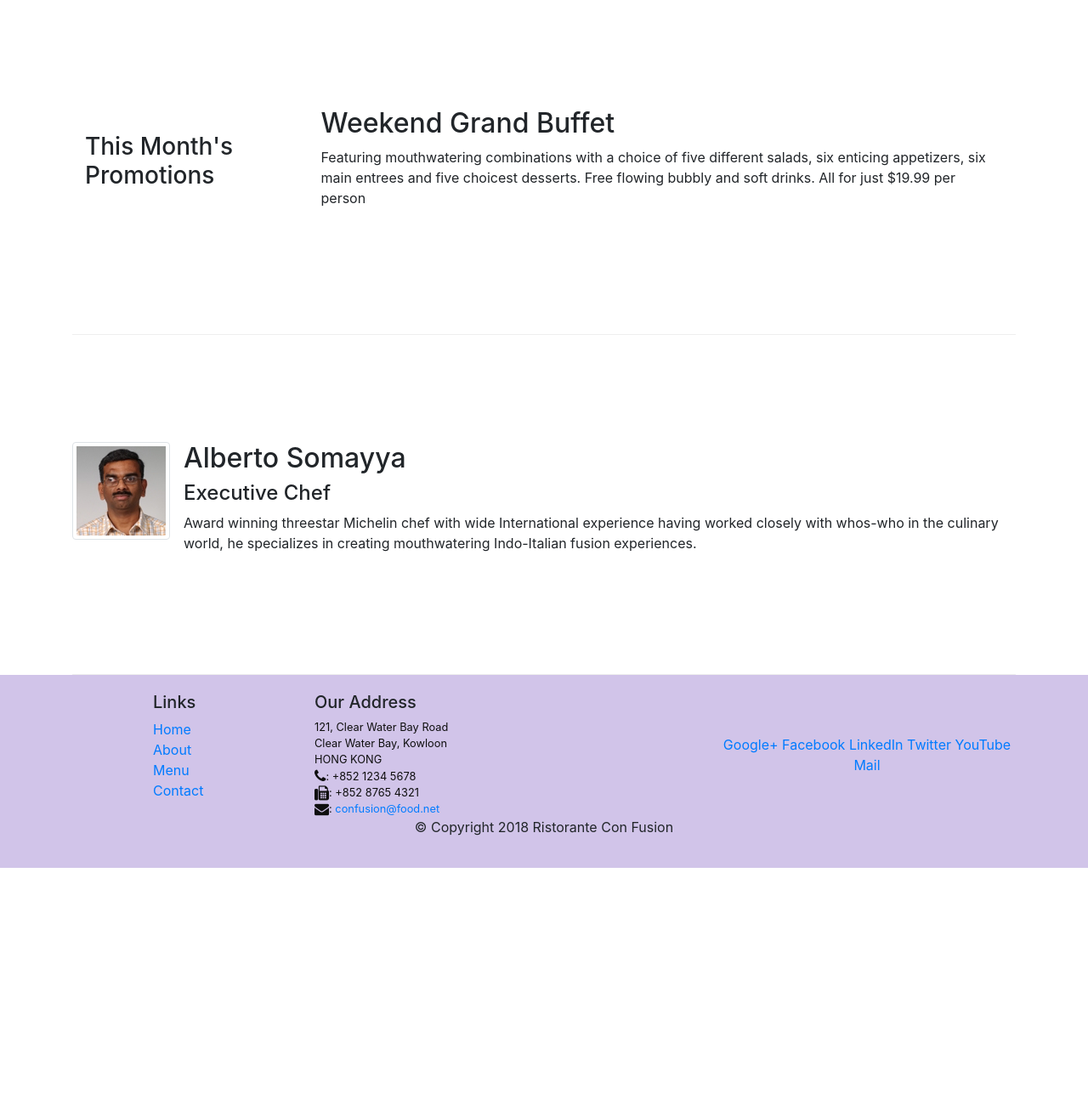
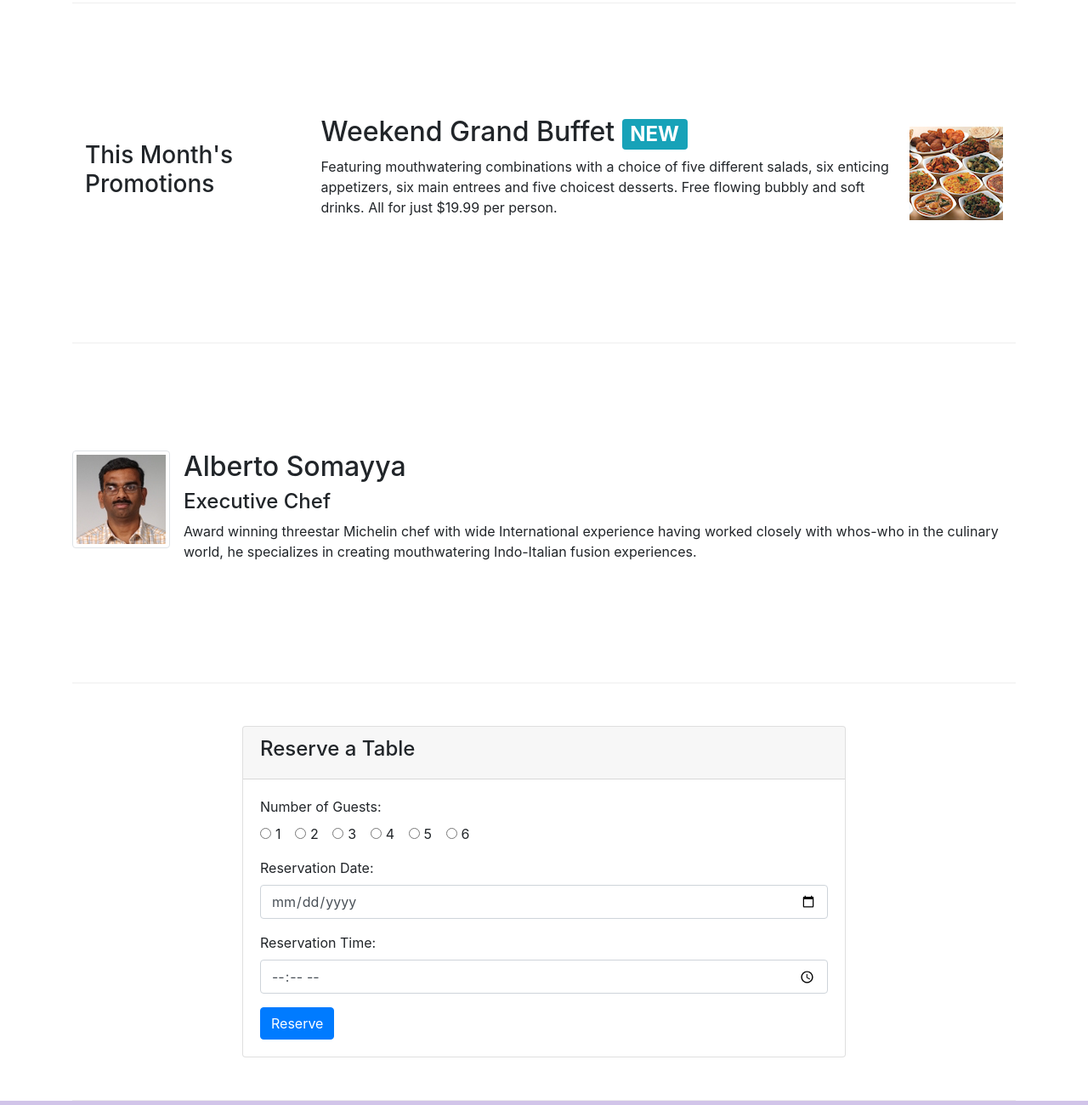
Before and after one commit to Lwalters7/bootstrap-test, a website: page index.html in a window 1280 px wide. Shown: the part 740-2040 px from the top of the page at 85% size. Before the commit the page ends 1761 px from the top, so only its background shows below. Drawn offline with nearby package versions, Linux system fonts and the light colour scheme.

Commit message:
Assignment 2 Finished

```diff
--- a/index.html
+++ b/index.html
@@ -44,16 +44,22 @@
         <div class="container">
           <div class="row row-header">
             <div class="col-12 col-sm-6">
-                    <h1>Ristorante con Fusion</h1>
-                    <p>We take inspiration from the World's best cuisines, and create a unique fusion
-                        experience. Our lipsmacking creations will tickle your culinary senses!</p>
+              <h1>Ristorante Con Fusion</h1>
+              <p>
+                We take inspiration from the World's best cuisines, and create a unique fusion
+                experience. Our lipsmacking creations will tickle your culinary senses!
+              </p>
             </div>
-                <div class="col-12 col-sm align-self-center">
-                    <img src="img/logo.png" class="img-fluid">
+            <div class="col-12 col-sm-6 text-right">
+              <img src="img/logo.png" class="img-fluid" alt="Restaurant Logo">
+              <a href="#reservation" class="btn btn-primary btn-sm btn-block">
+                Reserve Table
+              </a>
             </div>
           </div>
         </div>
       </header>
+
 
     <div class="container">
         <div class="row row-content align-items-center">
@@ -74,10 +80,21 @@
               <h3>This Month's Promotions</h3>
             </div>
             <div class="col col-sm col-md">
-                <h2>Weekend Grand Buffet</h2>
-                <p>Featuring mouthwatering combinations with a choice of five different salads, six enticing appetizers, six main entrees and five choicest desserts. Free flowing bubbly and soft drinks. All for just $19.99 per person </p>
+              <div class="media">
+                <div class="media-body">
+                  <h2 class="mt-0"> Weekend Grand Buffet <span class="badge badge-info">NEW</span>
+                  </h2>
+                  <p>
+                    Featuring mouthwatering combinations with a choice of five different salads,
+                    six enticing appetizers, six main entrees and five choicest desserts. Free flowing
+                    bubbly and soft drinks. All for just $19.99 per person.
+                  </p>
+                </div>
+                <img src="img/buffet.png" class="ml-3 align-self-center img-fluid" alt="Buffet">
               </div>
             </div>
+          </div>
+
 
         <div class="row row-content align-items-center">
             <div class="media">
@@ -92,6 +109,60 @@
                     </div>
             </div>
         </div>
+
+        <div class="row row-content">
+            <div class="col-12 col-sm-8 offset-sm-2">
+              <div class="card" id="reservation">
+                <div class="card-header">
+                  <h4>Reserve a Table</h4>
+                </div>
+                <div class="card-body">
+                  <form>
+                    <div class="form-group">
+                      <label>Number of Guests:</label><br>
+                      <div class="form-check form-check-inline">
+                        <input class="form-check-input" type="radio" name="guests" id="guest1" value="1">
+                        <label class="form-check-label" for="guest1">1</label>
+                      </div>
+                      <div class="form-check form-check-inline">
+                        <input class="form-check-input" type="radio" name="guests" id="guest2" value="2">
+                        <label class="form-check-label" for="guest2">2</label>
+                      </div>
+                      <div class="form-check form-check-inline">
+                        <input class="form-check-input" type="radio" name="guests" id="guest3" value="3">
+                        <label class="form-check-label" for="guest3">3</label>
+                      </div>
+                      <div class="form-check form-check-inline">
+                        <input class="form-check-input" type="radio" name="guests" id="guest4" value="4">
+                        <label class="form-check-label" for="guest4">4</label>
+                      </div>
+                      <div class="form-check form-check-inline">
+                        <input class="form-check-input" type="radio" name="guests" id="guest5" value="5">
+                        <label class="form-check-label" for="guest5">5</label>
+                      </div>
+                      <div class="form-check form-check-inline">
+                        <input class="form-check-input" type="radio" name="guests" id="guest6" value="6">
+                        <label class="form-check-label" for="guest6">6</label>
+                      </div>
+                    </div>
+
+                    <div class="form-group">
+                      <label for="reservationDate">Reservation Date:</label>
+                      <input type="date" class="form-control" id="reservationDate" placeholder="Select date">
+                    </div>
+
+                    <div class="form-group">
+                      <label for="reservationTime">Reservation Time:</label>
+                      <input type="time" class="form-control" id="reservationTime" placeholder="Select time">
+                    </div>
+
+                    <button type="submit" class="btn btn-primary">Reserve</button>
+                  </form>
+                </div>
+              </div>
+            </div>
+          </div>
+
     </div>
 
     <footer class="footer">
```
Lines whose indentation alone changed are shown as unchanged.
